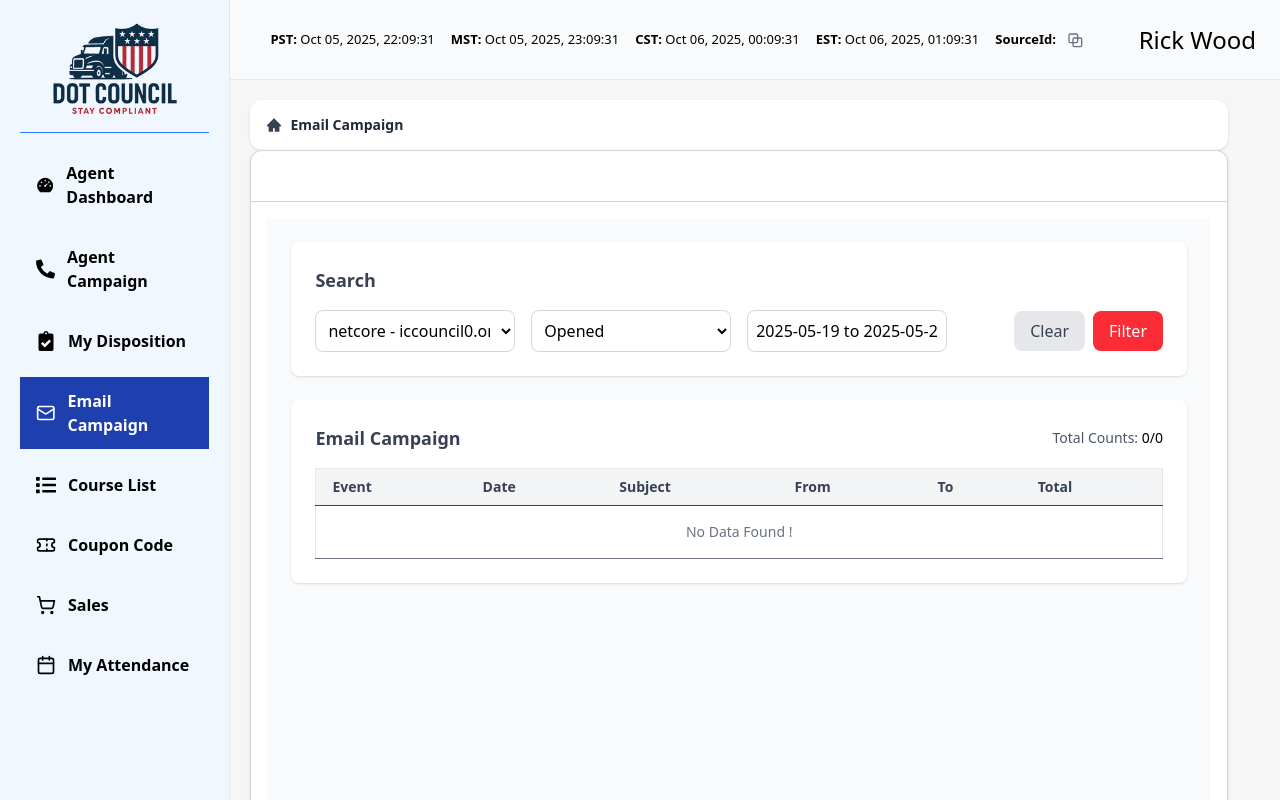
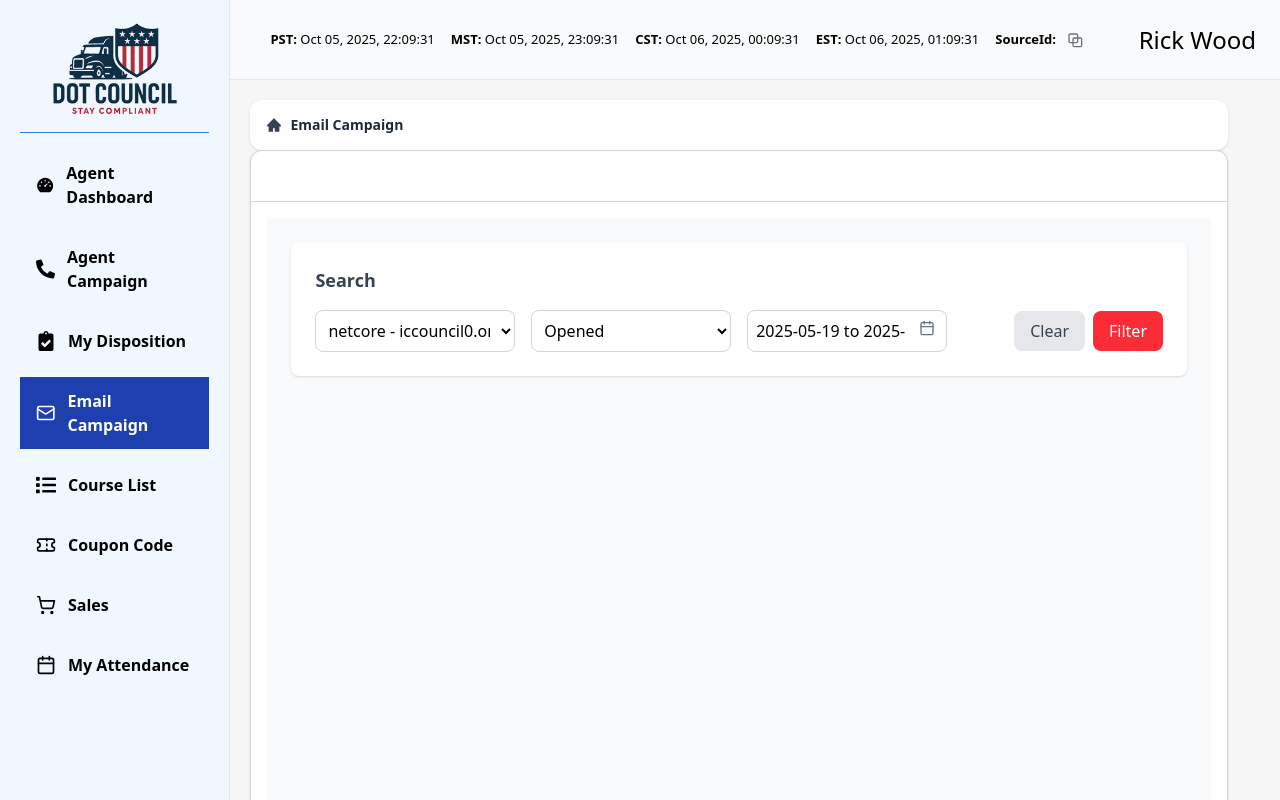
Before and after one commit to bringletech/DotSalesPannelFrontend, a React (Vite) app: page /emailcampaign in a window 1280 px wide. Built offline with nearby package versions, Linux system fonts and the light colour scheme.

Commit message:
calenders added in agencampaing

```diff
--- a/src/components/EmailCampaing/EmailCampaing.jsx
+++ b/src/components/EmailCampaing/EmailCampaing.jsx
@@ -1,4 +1,5 @@
 import React, { useState } from "react";
+import { FiCalendar } from "react-icons/fi";
 
 function EmailCampaign() {
   const [formData, setFormData] = useState({
@@ -6,6 +7,9 @@ function EmailCampaign() {
     status: "Opened",
     dateRange: "2025-05-19 to 2025-05-20",
   });
+  const [showCalendar, setShowCalendar] = useState(false);
+  const [fromDate, setFromDate] = useState("2025-05-19");
+  const [toDate, setToDate] = useState("2025-05-20");
 
   const handleClear = () => {
     setFormData({
@@ -13,18 +17,27 @@ function EmailCampaign() {
       status: "",
       dateRange: "",
     });
+    setFromDate("");
+    setToDate("");
   };
 
   const handleFilter = () => {
     // alert("Filter applied!");
   };
 
+  const handleDateChange = () => {
+    setFormData({
+      ...formData,
+      dateRange: `${fromDate} to ${toDate}`,
+    });
+    setShowCalendar(false);
+  };
+
   return (
     <div className="p-6 bg-gray-50 min-h-screen">
-      {/* Search Section */}
       <div className="bg-white shadow rounded-lg p-6">
         <h2 className="text-lg font-semibold mb-4 text-gray-700">Search</h2>
-        <div className="grid grid-cols-1 md:grid-cols-4 gap-4 items-center">
+        <div className="grid grid-cols-1 md:grid-cols-4 gap-4 items-center relative">
           {/* Email Service */}
           <select
             value={formData.emailService}
@@ -53,16 +66,49 @@ function EmailCampaign() {
             <option value="Bounced">Bounced</option>
           </select>
 
-          {/* Date Range */}
-          <input
-            type="text"
-            value={formData.dateRange}
-            onChange={(e) =>
-              setFormData({ ...formData, dateRange: e.target.value })
-            }
-            placeholder="dd/mm/yyyy - dd/mm/yyyy"
-            className="border border-gray-300 rounded-lg p-2 w-full focus:outline-none focus:ring focus:ring-blue-200"
-          />
+          {/* Date Range with Dropdown Arrow */}
+          <div className="relative w-full">
+            <input
+              type="text"
+              readOnly
+              value={formData.dateRange}
+              onClick={() => setShowCalendar(!showCalendar)}
+              placeholder="dd/mm/yyyy - dd/mm/yyyy"
+              className="border border-gray-300 rounded-lg p-2 w-full pr-10 focus:outline-none focus:ring focus:ring-blue-200 cursor-pointer"
+            />
+            <FiCalendar className="absolute right-3 top-2.5 text-gray-500 pointer-events-none" />
+
+            {showCalendar && (
+              <div className="absolute z-10 bg-white border rounded-md p-4 mt-1 shadow-lg">
+                <div className="flex gap-2">
+                  <div>
+                    <label className="text-sm text-gray-600">From</label>
+                    <input
+                      type="date"
+                      value={fromDate}
+                      onChange={(e) => setFromDate(e.target.value)}
+                      className="border rounded p-1"
+                    />
+                  </div>
+                  <div>
+                    <label className="text-sm text-gray-600">To</label>
+                    <input
+                      type="date"
+                      value={toDate}
+                      onChange={(e) => setToDate(e.target.value)}
+                      className="border rounded p-1"
+                    />
+                  </div>
+                </div>
+                <button
+                  onClick={handleDateChange}
+                  className="mt-2 bg-blue-600 text-white px-3 py-1 rounded hover:bg-blue-700 transition"
+                >
+                  Apply
+                </button>
+              </div>
+            )}
+          </div>
 
           {/* Buttons */}
           <div className="flex space-x-2 justify-end">
@@ -81,43 +127,6 @@ function EmailCampaign() {
           </div>
         </div>
       </div>
-
-      {/* Email Campaign Table */}
-      <div className="bg-white shadow rounded-lg mt-6 p-6">
-        <div className="flex justify-between items-center mb-4">
-          <h2 className="text-lg font-semibold text-gray-700">
-            Email Campaign
-          </h2>
-          <span className="text-gray-600 text-sm font-medium">
-            Total Counts: <span className="text-black">0/0</span>
-          </span>
-        </div>
-
-        <div className="overflow-x-auto">
-          <table className="min-w-full border border-gray-200 text-sm text-left">
-            <thead className="bg-gray-100 text-gray-700">
-              <tr>
-                <th className="py-2 px-4 border-b">Event</th>
-                <th className="py-2 px-4 border-b">Date</th>
-                <th className="py-2 px-4 border-b">Subject</th>
-                <th className="py-2 px-4 border-b">From</th>
-                <th className="py-2 px-4 border-b">To</th>
-                <th className="py-2 px-4 border-b">Total</th>
-              </tr>
-            </thead>
-            <tbody>
-              <tr>
-                <td
-                  colSpan="6"
-                  className="text-center py-4 text-gray-500 border-b"
-                >
-                  No Data Found !
-                </td>
-              </tr>
-            </tbody>
-          </table>
-        </div>
-      </div>
     </div>
   );
 }
--- a/src/constants/constants.js
+++ b/src/constants/constants.js
@@ -13,7 +13,7 @@ import { FaPhoneAlt, FaClipboardCheck } from "react-icons/fa";
 
 export const menuItems = [
   { icon: AiFillDashboard, label: "Agent Dashboard", link: "/agent-dashboard" },
-  { icon: FaPhoneAlt, label: "Agent Campaign", link: "/againt-campaign" },
+  { icon: FaPhoneAlt, label: "Agent Campaign", link: "/agent-campaign" },
   { icon: FaClipboardCheck, label: "My Disposition", link: "/my-disposition" },
   { icon: Mail, label: "Email Campaign", link: "/emailcampaign" },
   { icon: FaList, label: "Course List", link: "/courselist" },
--- a/src/pages/AgentCampaign.jsx
+++ b/src/pages/AgentCampaign.jsx
@@ -1,7 +1,7 @@
 import React from "react";
 import TitleBar from "../components/ui/TitleBar";
 import FormContainer from "../components/ui/FormContainer";
-import AgainstCampaign from "../components/agentCampaing/AgaintCompaing";
+import AgainstCampaign from "../components/againtCampaing/AgaintCompaing";
 
 function AgentCampaign() {
   return (
```
